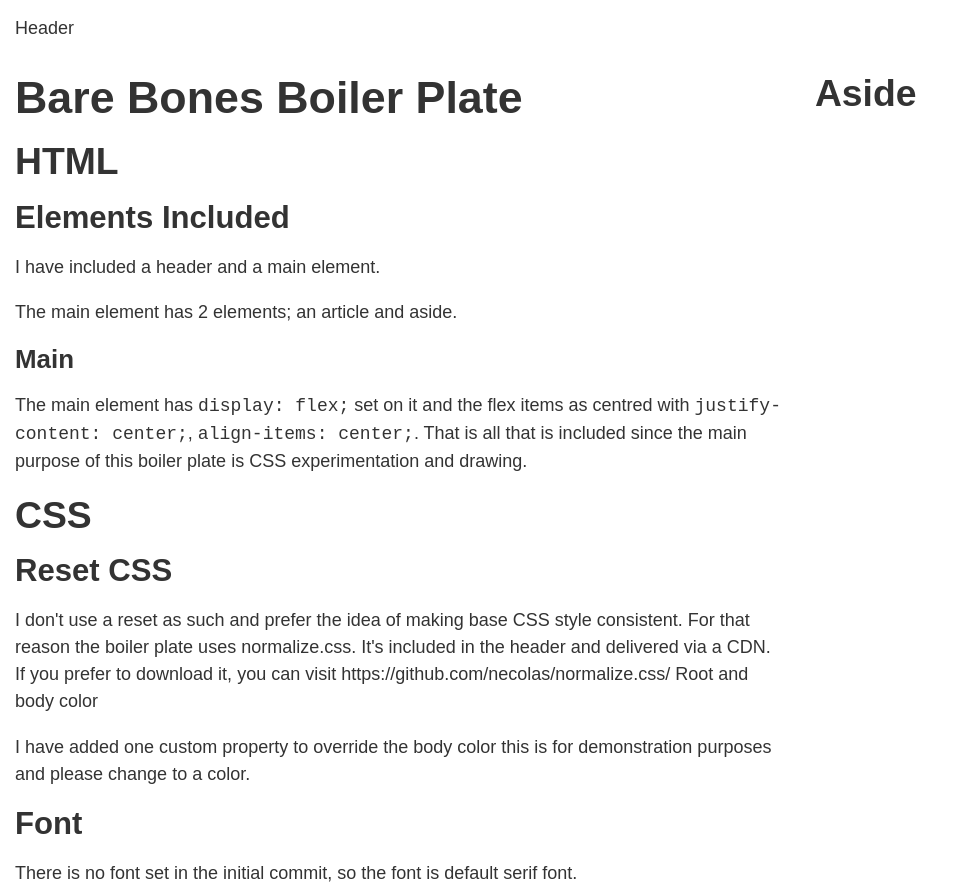
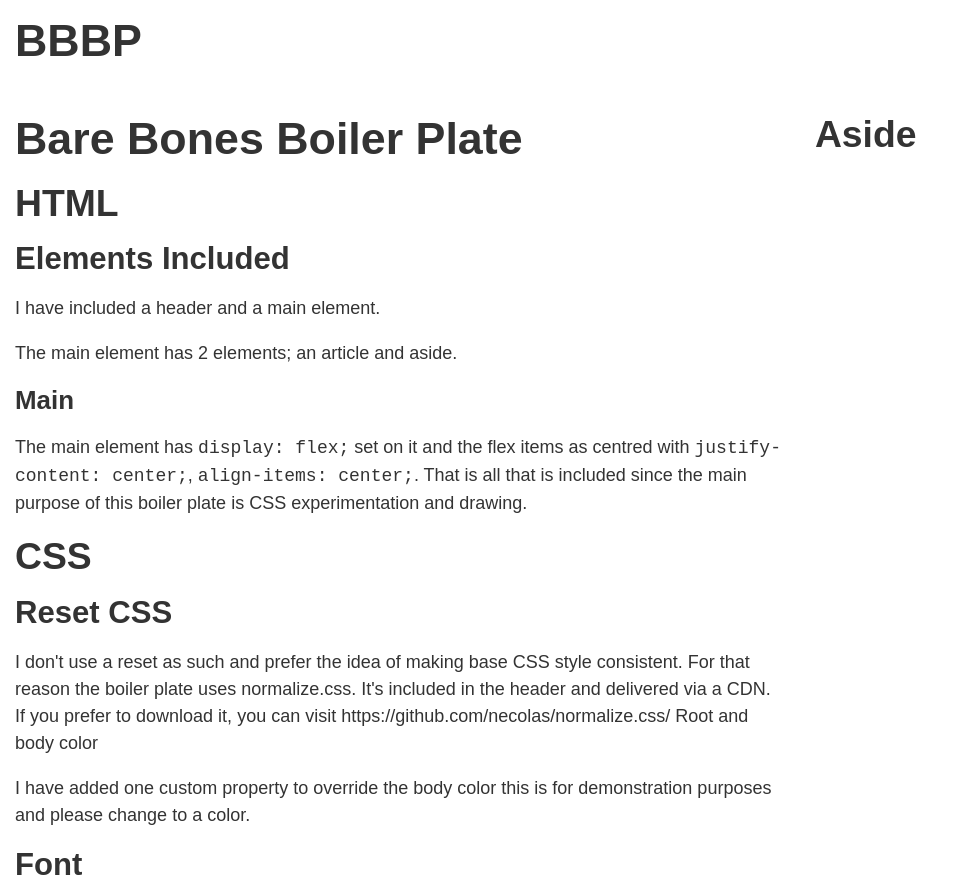
Before and after one commit to siramsay/typesetting-basic, a plain HTML site: page index.html in a window 1280 px wide. Shown: the top 890 px of the page, without its empty margins (0-964 px from the left). Drawn offline with nearby package versions, Linux system fonts and the light colour scheme.

Commit message:
update header

```diff
--- a/index.html
+++ b/index.html
@@ -17,7 +17,7 @@
 <body>
 
 <header>
-  <nav>Header</nav>
+  <nav><h1>BBBP</h1></nav>
 </header>
 
 <main>
```
